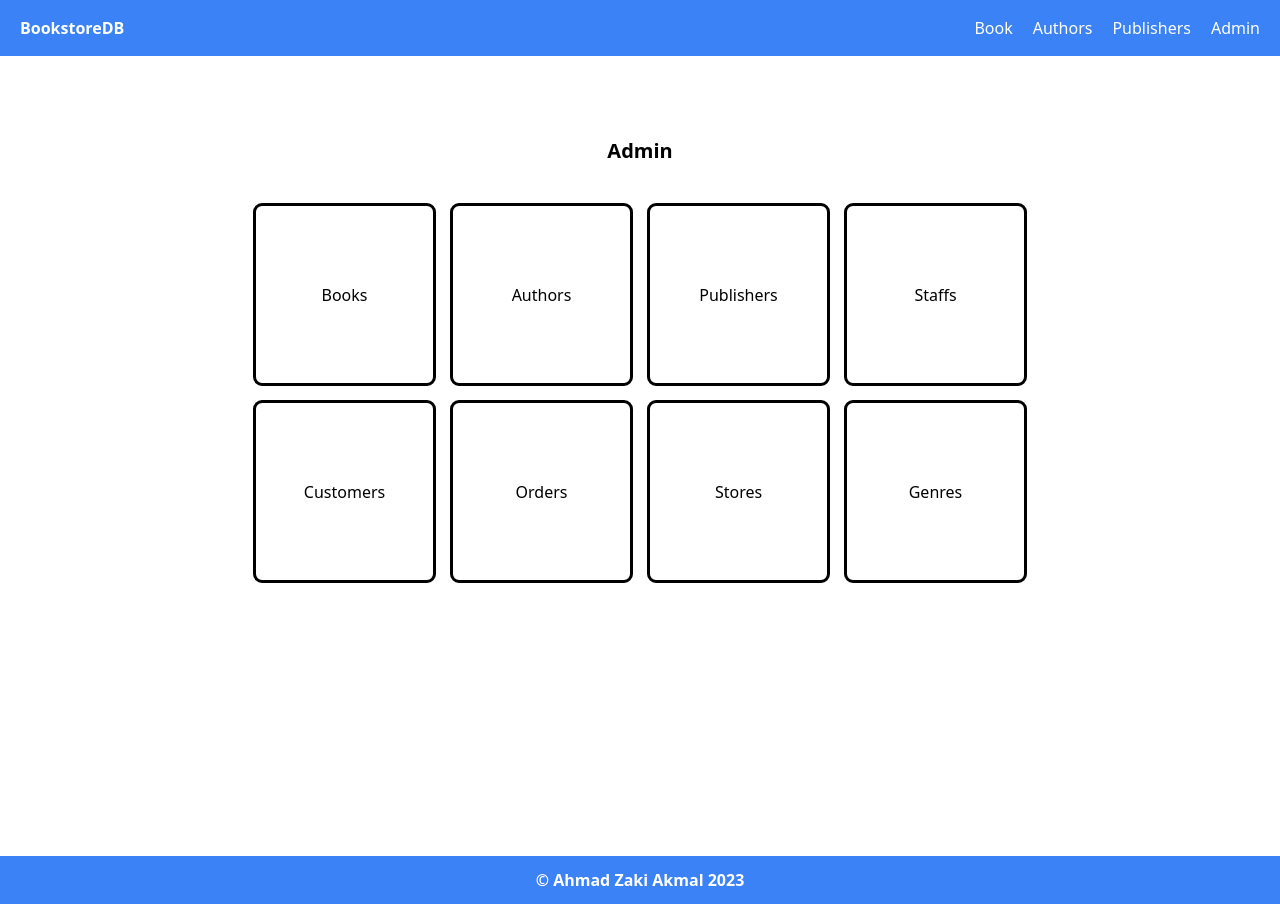
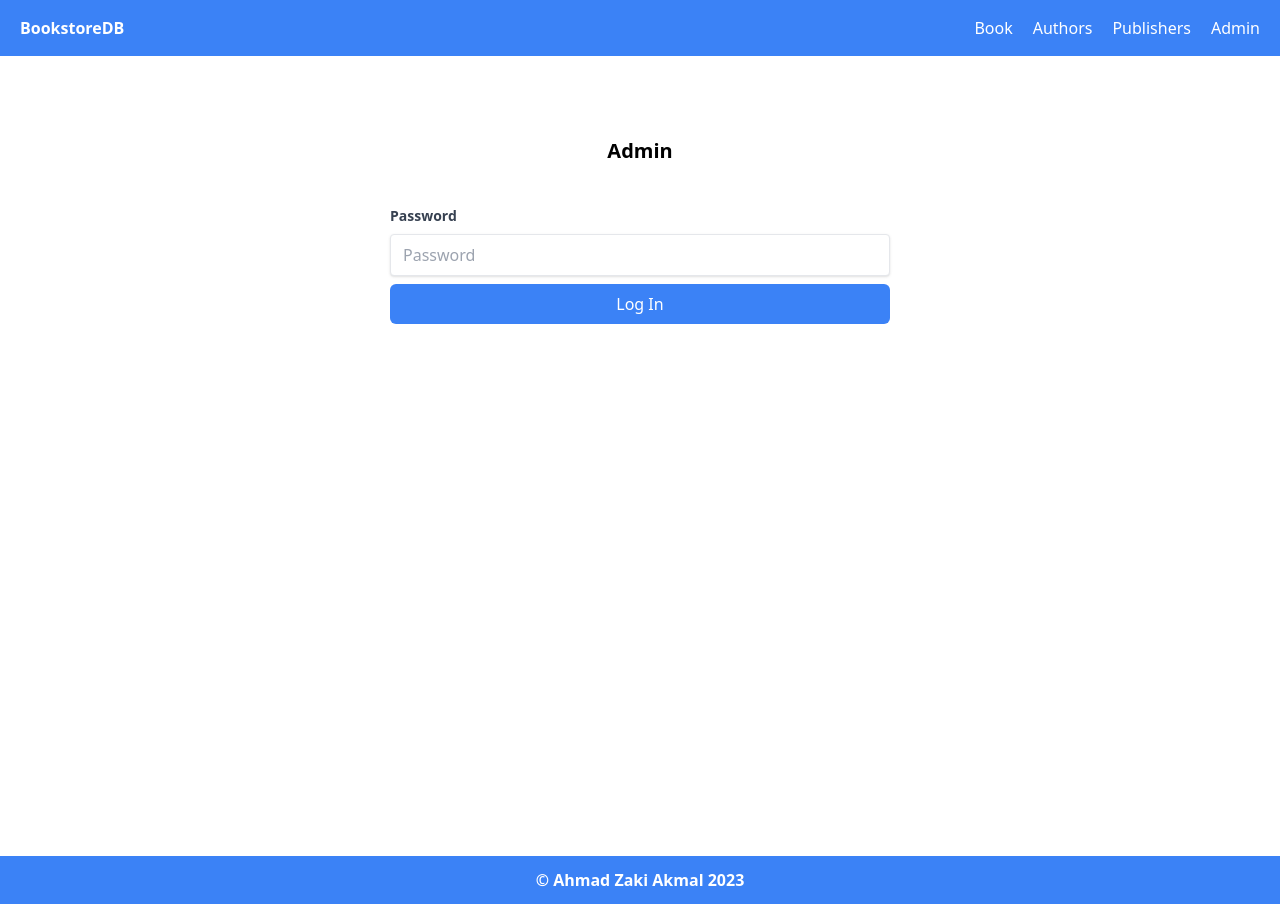
Before and after one commit to ahmadzaki2975/TBD-Frontend, a Next.js app: page /admin in a window 1280 px wide. Built offline with nearby package versions, Linux system fonts and the light colour scheme.

Commit message:
feat: add admin login mechanism

```diff
--- a/src/pages/admin/index.jsx
+++ b/src/pages/admin/index.jsx
@@ -1,9 +1,21 @@
 import Link from "next/link";
+import { useEffect, useState } from "react";
 
 export default function Admin() {
+  const password = "apcb1234";
+  const [input, setInput] = useState("");
+  const [isAuthenticated, setIsAuthenticated] = useState(false);
+
+  useEffect(() => {
+    if (localStorage.getItem("isAuthenticated")) {
+      setIsAuthenticated(true);
+    }
+  }, [])
+
   return (
     <main className="min-h-screen py-20">
       <h1 className="text-center text-[20px] font-bold mb-10">Admin</h1>
+      {isAuthenticated ? (
         <div className="grid grid-cols-4 gap-5 mx-[20%]">
           <MenuItem text="Books" />
           <MenuItem text="Authors" />
@@ -14,6 +26,33 @@ export default function Admin() {
           <MenuItem text="Stores" />
           <MenuItem text="Genres" />
         </div>
+      ) : (
+        <form onSubmit={(e) => {
+          e.preventDefault();
+          if (input === password) {
+            setIsAuthenticated(true);
+            localStorage.setItem("isAuthenticated", true);
+          } else {
+            alert("Salah password ngab");
+          }
+        }} className="max-w-[500px] mx-auto">
+          <div className="">
+            <label className="block text-gray-700 text-sm font-bold mb-2">
+              Password
+            </label>
+            <input
+              type="password"
+              className="shadow appearance-none border rounded w-full py-2 px-3 text-gray-700"
+              placeholder="Password"
+              value={input}
+              onChange={(e) => setInput(e.target.value)}
+            />
+          </div>
+          <button type="submit" className="mt-2 text-center w-full hover:bg-blue-400 bg-blue-500 text-white py-2 rounded-md">
+            Log In
+          </button>
+        </form>
+      )}
     </main>
   );
 }
```
Lines whose indentation alone changed are shown as unchanged.
